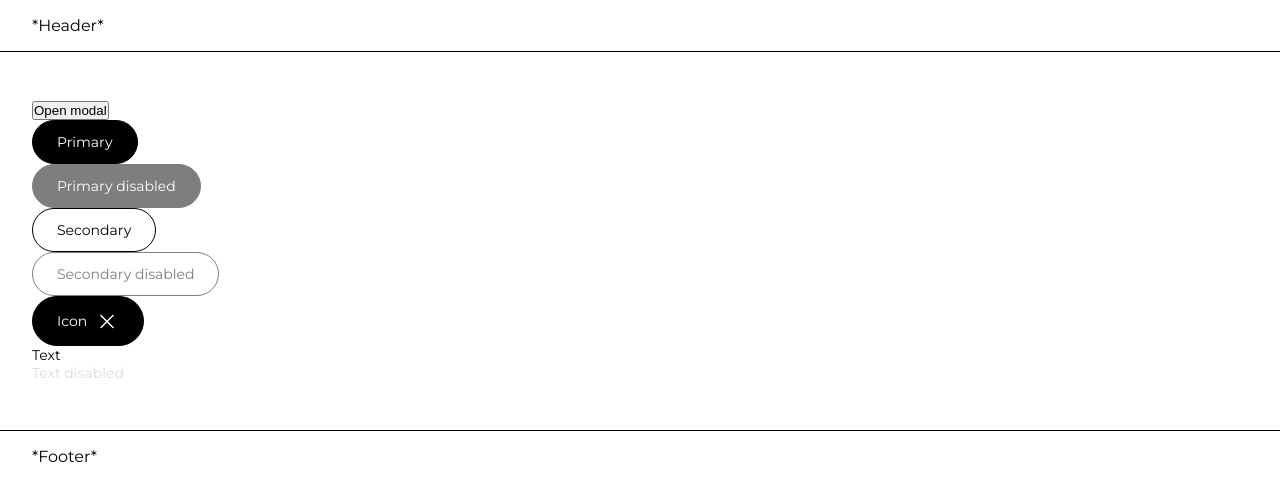
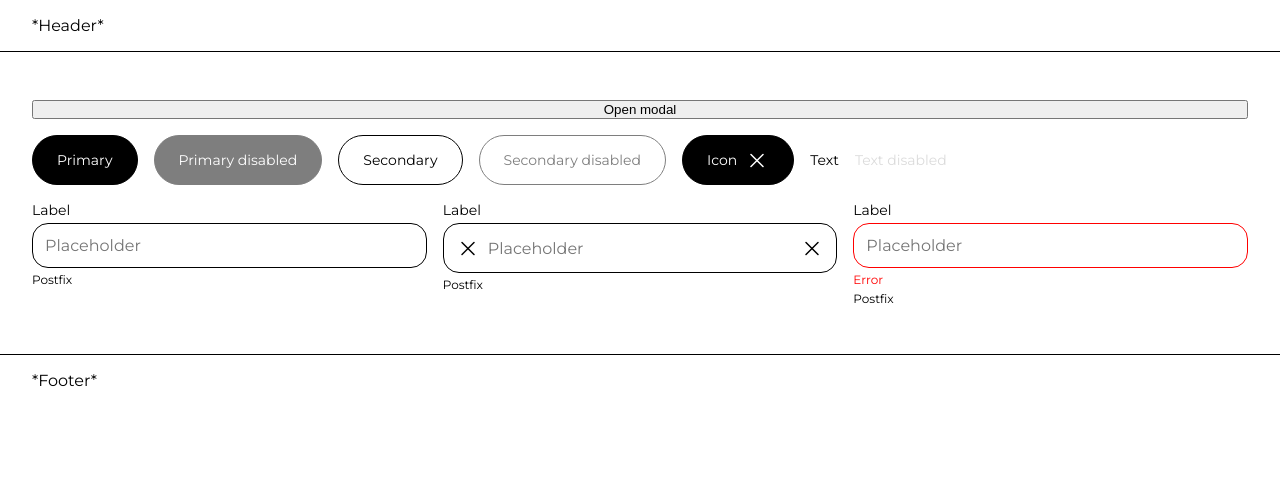
Before and after one commit to lleballex/lleballex-ui, a Next.js app: page / in a window 1280 px wide. Shown: the top 500 px of the page. Built offline with nearby package versions, Linux system fonts and the light colour scheme.

Commit message:
Add input

```diff
--- a/src/assets/css/config.scss
+++ b/src/assets/css/config.scss
@@ -2,6 +2,7 @@
 
 $white: #fff;
 $black: #000;
+$red: #f00;
 
 // styles
 
@@ -95,6 +96,13 @@ $transition: $transition-duration cubic-bezier(0.51, 0.92, 0.24, 1.15);
   font-size: 14px;
 }
 
+@mixin caption-1 {
+  font-family: 'Montserrat';
+  font-style: normal;
+  font-weight: 400;
+  font-size: 12px;
+}
+
 // layout
 
 @mixin content {
--- a/src/components/main/Home/Home.module.scss
+++ b/src/components/main/Home/Home.module.scss
@@ -2,4 +2,13 @@
 
 .container {
   @include page;
+
+  display: flex;
+  flex-direction: column;
+  gap: 16px;
+
+  > div {
+    display: flex;
+    gap: 16px;
+  }
 }
--- a/src/components/main/Home/Home.tsx
+++ b/src/components/main/Home/Home.tsx
@@ -1,5 +1,6 @@
 import HomeModal from './HomeModal'
 import HomeButton from './HomeButton'
+import HomeInput from './HomeInput'
 import styles from './Home.module.scss'
 
 export default function Home() {
@@ -7,6 +8,7 @@ export default function Home() {
     <div className={styles.container}>
       <HomeModal />
       <HomeButton />
+      <HomeInput />
     </div>
   )
 }
--- /dev/null
+++ b/src/components/main/Home/HomeInput/HomeInput.tsx
@@ -0,0 +1,23 @@
+import Input from '@/components/ui/Input'
+import Icon from '@/components/ui/Icon'
+
+export default function HomeInput() {
+  return (
+    <div>
+      <Input label="Label" placeholder="Placeholder" postscript="Postfix" />
+      <Input
+        label="Label"
+        placeholder="Placeholder"
+        postscript="Postfix"
+        prefix={<Icon icon="times" />}
+        postfix={<Icon icon="times" />}
+      />
+      <Input
+        label="Label"
+        placeholder="Placeholder"
+        postscript="Postfix"
+        error="Error"
+      />
+    </div>
+  )
+}
--- /dev/null
+++ b/src/components/main/Home/HomeInput/index.ts
@@ -0,0 +1,3 @@
+import HomeInput from './HomeInput'
+
+export default HomeInput
--- a/src/components/ui/Button/Button.tsx
+++ b/src/components/ui/Button/Button.tsx
@@ -20,6 +20,9 @@ export default function Button({
   onClick,
 }: Props) {
   // TODO: loading
+  // TODO: full width
+  // TODO: link
+  // TODO: white space
 
   return (
     <button
--- /dev/null
+++ b/src/components/ui/Input/Input.module.scss
@@ -0,0 +1,42 @@
+@import '@/assets/css/config';
+
+.container {
+  display: flex;
+  flex-direction: column;
+  gap: 4px;
+  width: 100%;
+}
+
+.label {
+  @include paragraph-2;
+}
+
+.postscript {
+  @include caption-1;
+
+  &.error {
+    color: $red;
+  }
+}
+
+.inputContainer {
+  display: flex;
+  align-items: center;
+  gap: 8px;
+  padding: 12px;
+  border: 1px solid $black;
+  border-radius: $radius;
+  transition: $transition;
+
+  .container.error & {
+    border-color: $red;
+  }
+}
+
+.input {
+  @include paragraph-1;
+
+  border: none;
+  outline: none;
+  flex-grow: 1;
+}
--- /dev/null
+++ b/src/components/ui/Input/Input.tsx
@@ -0,0 +1,46 @@
+import { HTMLInputTypeAttribute, ReactNode } from 'react'
+import classNames from 'classnames'
+import styles from './Input.module.scss'
+
+interface Props {
+  className?: string
+  label?: string
+  placeholder?: string
+  postscript?: string
+  type?: HTMLInputTypeAttribute
+  prefix?: ReactNode
+  postfix?: ReactNode
+  error?: string
+}
+
+export default function Input({
+  className,
+  label,
+  placeholder,
+  postscript,
+  type = 'text',
+  prefix,
+  postfix,
+  error,
+}: Props) {
+  // TODO: value, onchange, ref, react hook form, error animation
+
+  return (
+    <div
+      className={classNames(styles.container, className, {
+        [styles.error]: error,
+      })}
+    >
+      {label && <p className={styles.label}>{label}</p>}
+      <div className={styles.inputContainer}>
+        {prefix}
+        <input className={styles.input} type={type} placeholder={placeholder} />
+        {postfix}
+      </div>
+      {error && (
+        <p className={classNames(styles.postscript, styles.error)}>{error}</p>
+      )}
+      {postscript && <p className={styles.postscript}>{postscript}</p>}
+    </div>
+  )
+}
--- /dev/null
+++ b/src/components/ui/Input/index.ts
@@ -0,0 +1,3 @@
+import Input from './Input'
+
+export default Input
```
